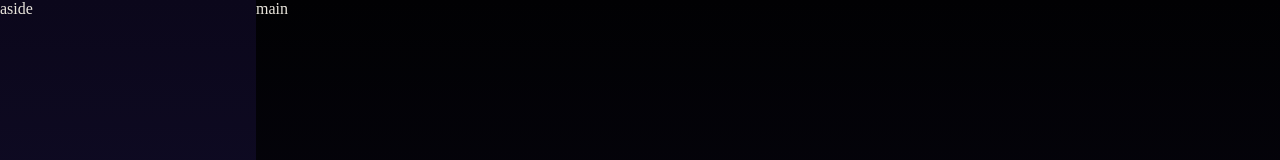
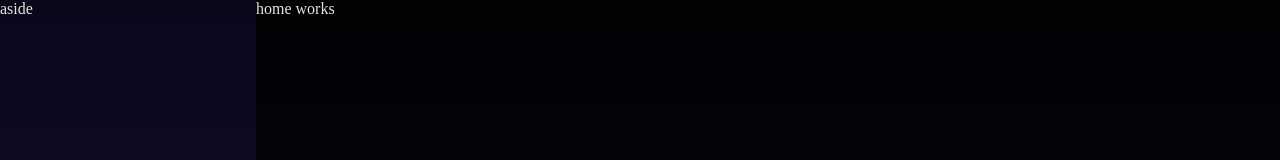
Before and after one commit to jpkamdem/hakushin-copy, a React (Vite) app: page / in a window 1280 px wide. Shown: the top 160 px of the page. Built offline with nearby package versions, Linux system fonts and the light colour scheme.

Commit message:
ajout routing app.tsx, affichage du composant dans maincomponent.tsx

```diff
--- a/src/App.tsx
+++ b/src/App.tsx
@@ -1,15 +1,23 @@
+import { Routes, Route } from "react-router-dom";
 import MainComponent from "./components/MainComponent";
-import Navbar from "./components/Navbar";
 import Sidebar from "./components/Sidebar";
+import Home from "./pages/Home";
+import NotFound from "./pages/NotFound";
 
-export default function App() {
+function App() {
   return (
     <>
       <div className="grid-container">
-        <Navbar />
         <Sidebar />
-        <MainComponent />
+        <MainComponent>
+          <Routes>
+            <Route path="/" element={<Home />} />
+            <Route path="/*" element={<NotFound />} />
+          </Routes>
+        </MainComponent>
       </div>
     </>
   );
 }
+
+export default App;
--- a/src/components/MainComponent.tsx
+++ b/src/components/MainComponent.tsx
@@ -1,9 +1,14 @@
+import React from "react";
 import styles from "./maincomponent.module.css";
 
-export default function MainComponent() {
+export default function MainComponent({
+  children,
+}: {
+  children: React.ReactNode;
+}) {
   return (
     <>
-      <main className={styles.main}>main</main>
+      <main className={styles.main}>{children}</main>
     </>
   );
 }
```
